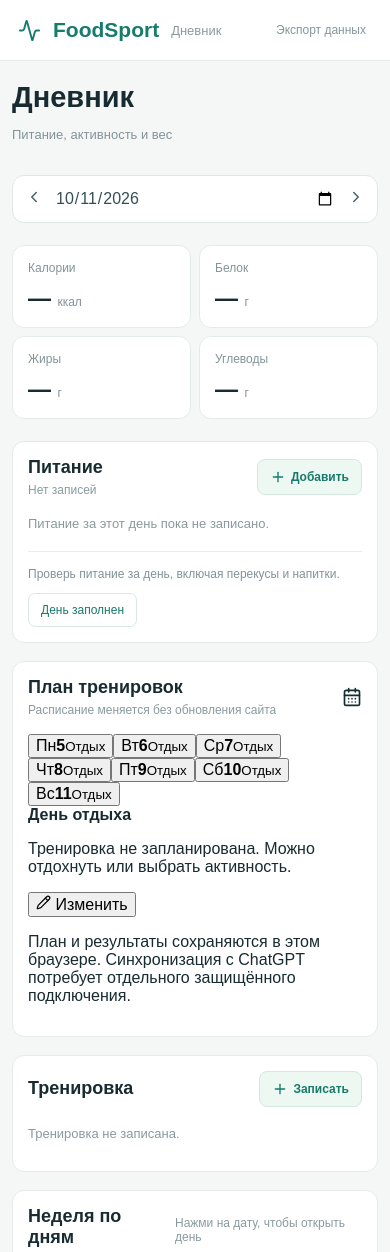
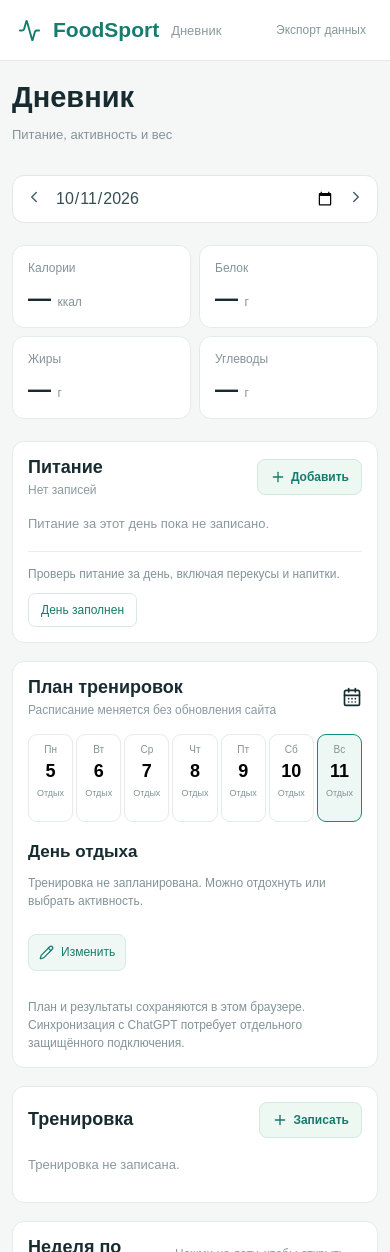
Before and after one commit to Karasuoshi/foodsport, a Next.js app: page / in a window 390 px wide. Shown: the top 1252 px of the page. Built offline with nearby package versions, Linux system fonts and the light colour scheme.

Commit message:
Style workout planner and mobile exercise tracker

```diff
--- a/app/globals.css
+++ b/app/globals.css
@@ -69,3 +69,36 @@
 .journalfooter{text-align:center;margin:28px 0;color:#9ba8ac;font-size:11px}
 @media(max-width:900px){.journalgrid{grid-template-columns:1fr}.journalside{grid-template-columns:repeat(2,minmax(0,1fr))}}
 @media(max-width:650px){.journalheader{padding:18px}.journalmain{padding:20px 12px}.journalheading{flex-direction:column;align-items:stretch}.journalmetrics{grid-template-columns:repeat(2,minmax(0,1fr));gap:8px}.journalmetrics>div,.journalpanel{padding:15px}.journalmetrics strong{font-size:23px}.journalside{grid-template-columns:1fr}.mealstablehead,.mealrow,.mealtotal{grid-template-columns:minmax(0,1fr) 48px 48px 44px;gap:4px}.mealbuttons button{padding:2px}.journalweek{gap:3px}.journalday{padding:9px 1px}.journalcheck{align-items:flex-start;flex-direction:column}}
+
+.workoutweek{display:grid;grid-template-columns:repeat(7,minmax(0,1fr));gap:6px}
+.workoutday{display:flex;flex-direction:column;align-items:center;gap:6px;border:1px solid #e4ebea;border-radius:9px;background:#fff;padding:10px 2px;min-width:0;min-height:88px}
+.workoutday.active{background:#edf8f4;border-color:#168b7a}
+.workoutday span,.workoutday small{font-size:10px;color:#829397}
+.workoutday b{font-size:18px}
+.workoutday small{overflow-wrap:anywhere;text-align:center}
+.workoutday svg{color:#168b7a}
+.workoutdetail{display:flex;align-items:start;justify-content:space-between;gap:12px;padding:20px 0 12px}
+.workoutdetail strong{font-size:17px}
+.workoutdetail p,.workoutnote,.workouteditor p{color:#829397;font-size:12px;line-height:1.5}
+.workoutdetail small{color:#168b7a;font-size:12px}
+.workoutedit,.workoutopen{display:inline-flex;align-items:center;justify-content:center;gap:7px;border:1px solid #d9e9e3;background:#eff8f4;color:#167b6d;border-radius:8px;padding:10px;font-size:12px;white-space:nowrap}
+.workoutopen{width:100%;font-weight:700}
+.workouteditor{padding:14px;border:1px solid #e1e9e7;border-radius:10px;background:#f8fbfa;display:grid;gap:12px}
+.workouteditor label{display:grid;gap:7px;font-size:12px}
+.workouteditor select{width:100%;padding:9px;border:1px solid #dce7e4;border-radius:7px;background:white}
+.workouteditactions{display:flex;gap:10px;align-items:center}
+.workouteditactions>button:last-child{border:0;background:none;color:#849498}
+.workoutsteps{padding-top:10px}
+.workoutstep{padding:14px 0;border-bottom:1px solid #e8eeee}
+.workoutstepheading{display:flex;justify-content:space-between;gap:12px}
+.workoutstepheading strong{font-size:13px}
+.workoutstepheading small{color:#87999a;font-size:12px}
+.workoutsets{display:flex;gap:8px;flex-wrap:wrap;margin-top:12px}
+.workoutset{display:flex;align-items:center;gap:5px}
+.workoutset button{width:32px;height:32px;border-radius:7px;border:1px solid #d8e4e0;background:#fff;color:#718c86}
+.workoutset button.done{background:#168b7a;color:white;border-color:#168b7a}
+.workoutset input{width:64px;padding:7px;border:1px solid #dbe7e4;border-radius:7px;font-size:12px}
+.workoutfinish{width:100%;margin-top:16px;background:#168b7a;color:white;border:0;border-radius:9px;padding:13px;font-weight:700}
+.workoutfinish.finished{background:#e6f5ee;color:#167b6d}
+.workoutnote{margin:15px 0 0}
+@media(max-width:650px){.workoutweek{gap:3px}.workoutday{padding:9px 1px}.workoutday small{font-size:9px}.workoutdetail{flex-wrap:wrap}.workoutstepheading{flex-wrap:wrap}}
```
